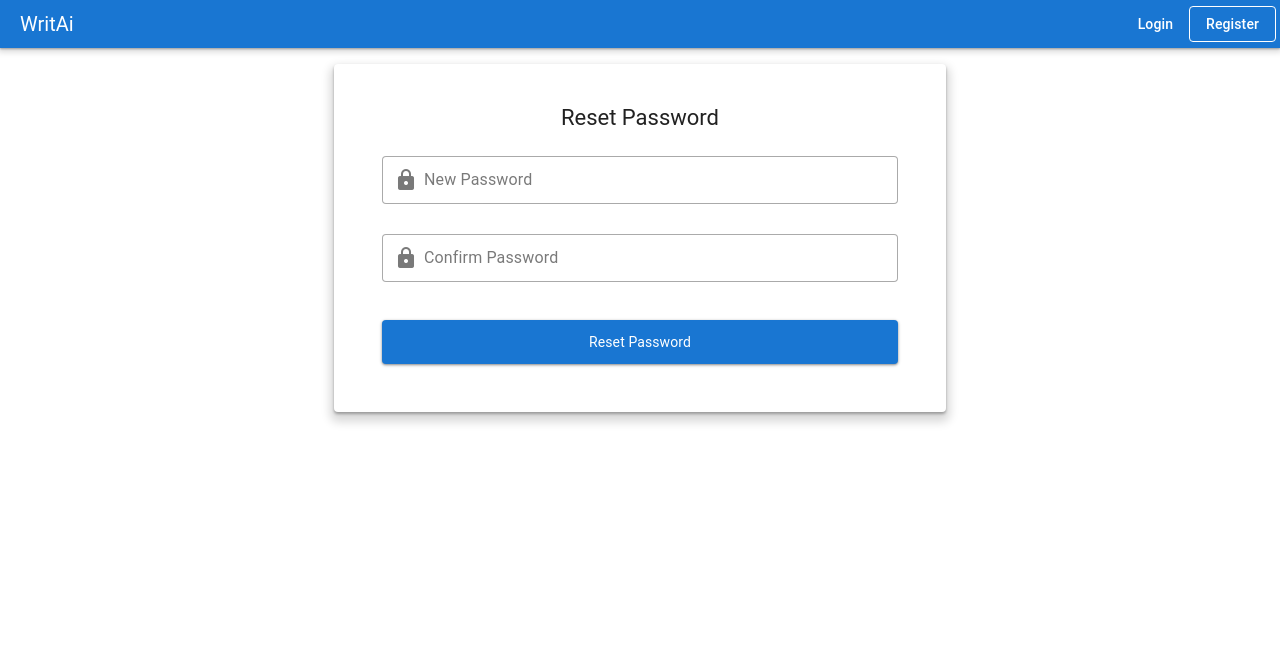
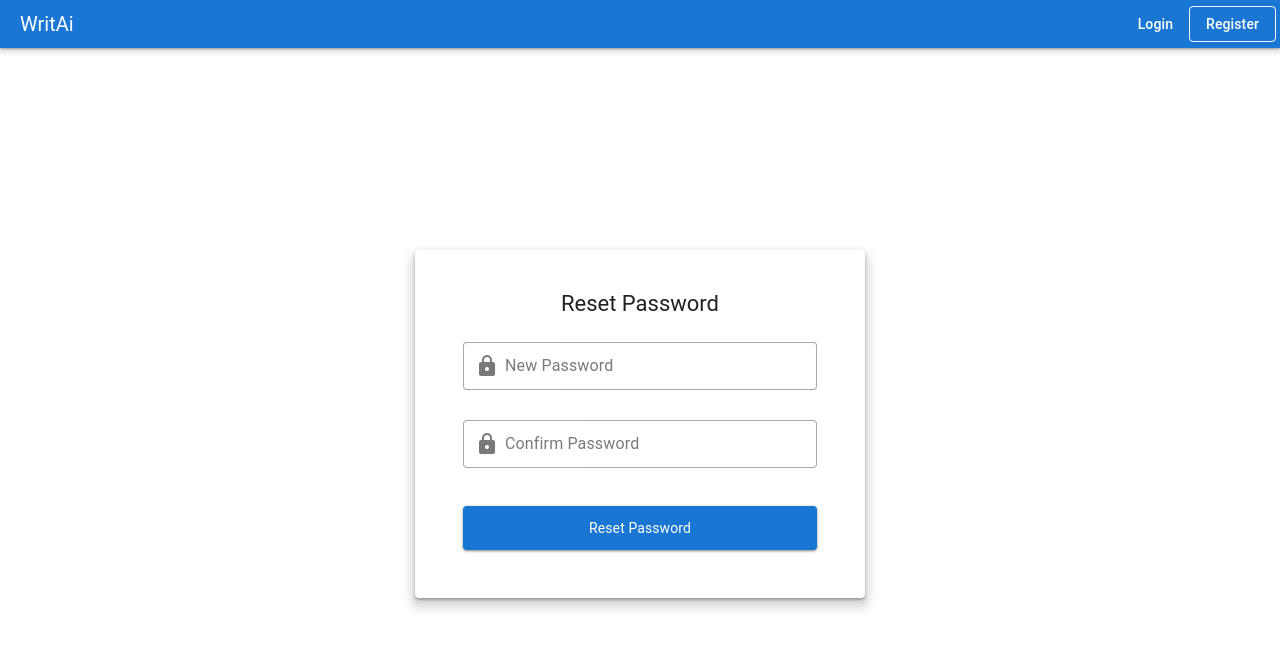
Before and after one commit to kevikanon/writai, a Vue app in the folder frontend/: page /reset-password/1 in a window 1280 px wide. Shown: the top 648 px of the page. Built offline with nearby package versions, Linux system fonts and the light colour scheme.

Commit message:
fix(frontend): add login-page style to ResetPasswordView
Added proper centered layout with overflow handling to match other auth pages.

```diff
--- a/frontend/src/views/ResetPasswordView.vue
+++ b/frontend/src/views/ResetPasswordView.vue
@@ -1,8 +1,8 @@
 <template>
-  <v-container class="fill-height" fluid>
-    <v-row align="center" justify="center">
-      <v-col cols="12" sm="10" md="8" lg="6" xl="4">
-        <v-card class="pa-8" elevation="4">
+  <v-container fluid class="login-page">
+    <v-row no-gutters class="fill-height">
+      <v-col cols="12" class="d-flex align-center justify-center">
+        <v-card class="pa-8" elevation="4" width="100%" max-width="450">
           <v-card-title class="text-h4 text-center mb-4">Reset Password</v-card-title>
           <v-card-text>
             <v-alert v-if="authStore.error" type="error" class="mb-4">
@@ -73,3 +73,10 @@ const handleReset = async () => {
   }
 }
 </script>
+
+<style scoped>
+.login-page {
+  height: calc(100vh - 48px);
+  overflow: hidden;
+}
+</style>
```
